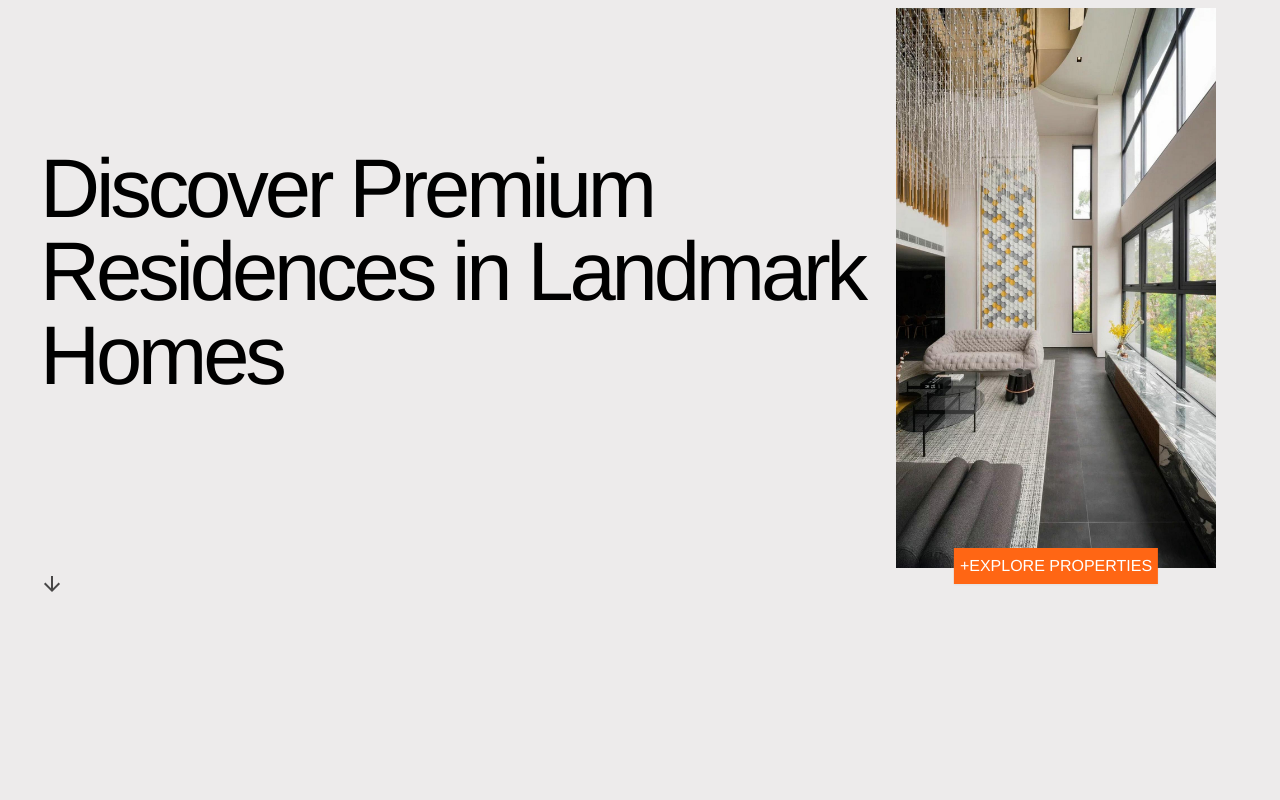
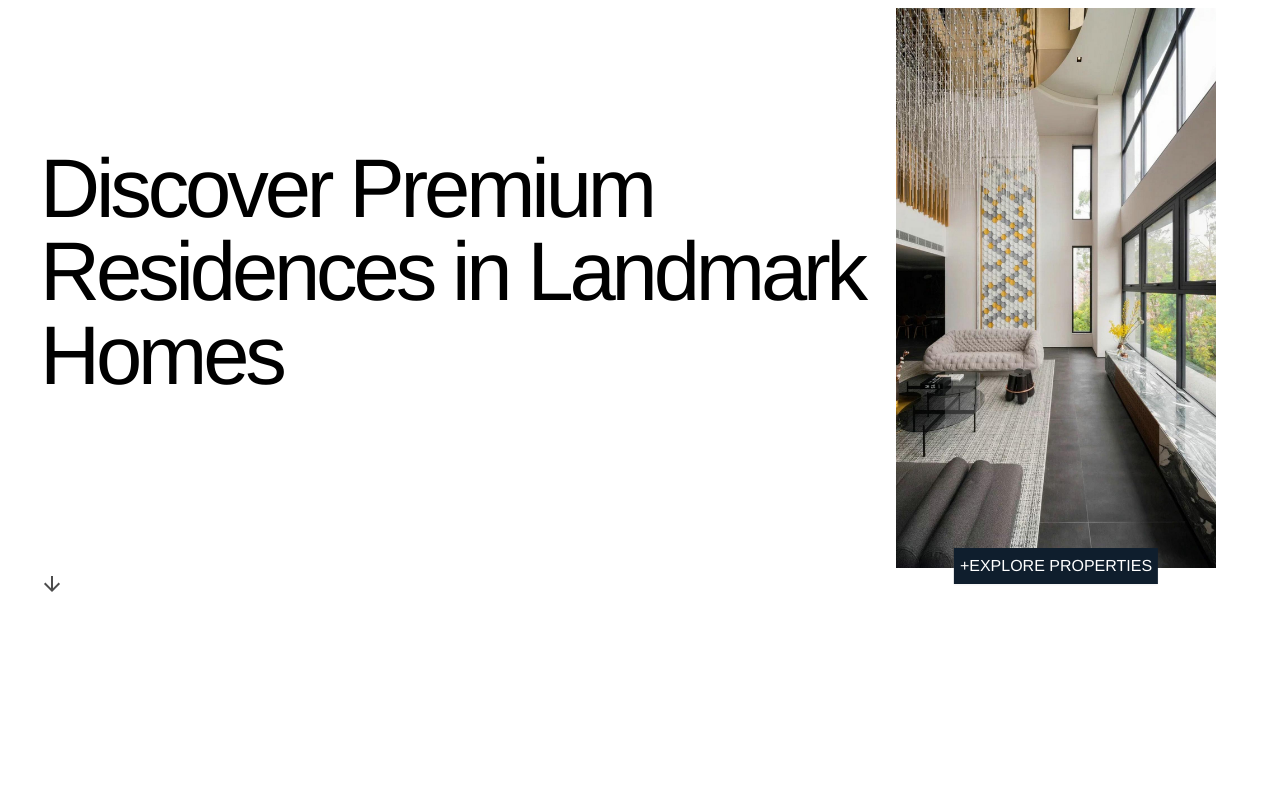
Before and after one commit to lamak-shahiwala/Norwood-Properties, a Next.js app: page / in a window 1280 px wide. Shown: the top 800 px of the page. Built offline with nearby package versions, Linux system fonts and the light colour scheme.

Commit message:
redefined color scheme and font scheme

```diff
--- a/tailwind.config.js
+++ b/tailwind.config.js
@@ -8,13 +8,14 @@ module.exports = {
     extend: {
       colors: {
         brand: {
-          orange: '#FF6614'
+          orange: '#0F1E2D'
         },
         bg: {
-          sheet: '#EDEBEB'
+          sheet: '#FFFFFF'
         }
       },
       fontFamily: {
+        serif: ['"Playfair Display"', 'serif'],
         helvetica: ['"Helvetica Neue"', 'Helvetica', 'Arial', 'sans-serif'],
       },
     }
```
